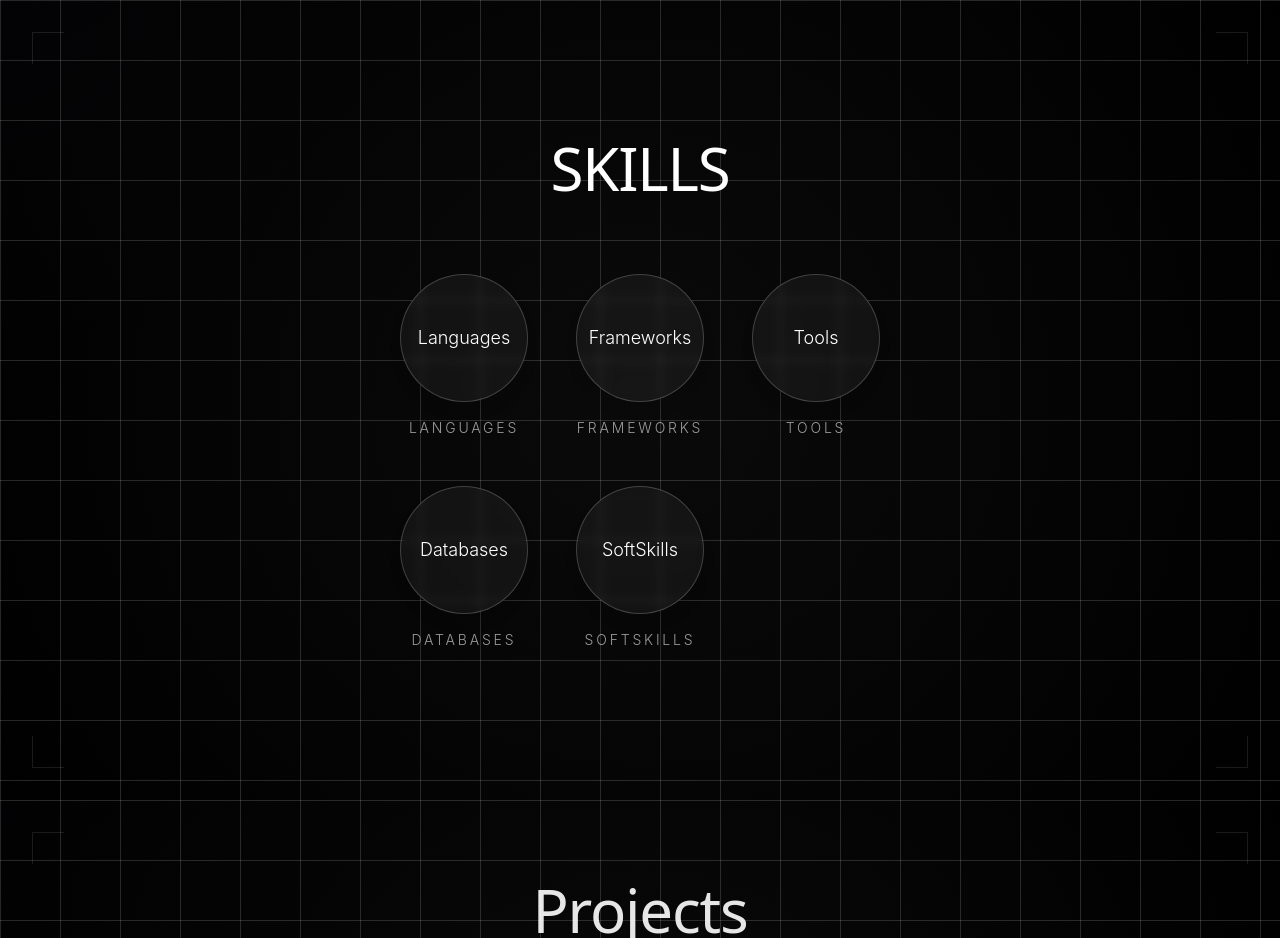
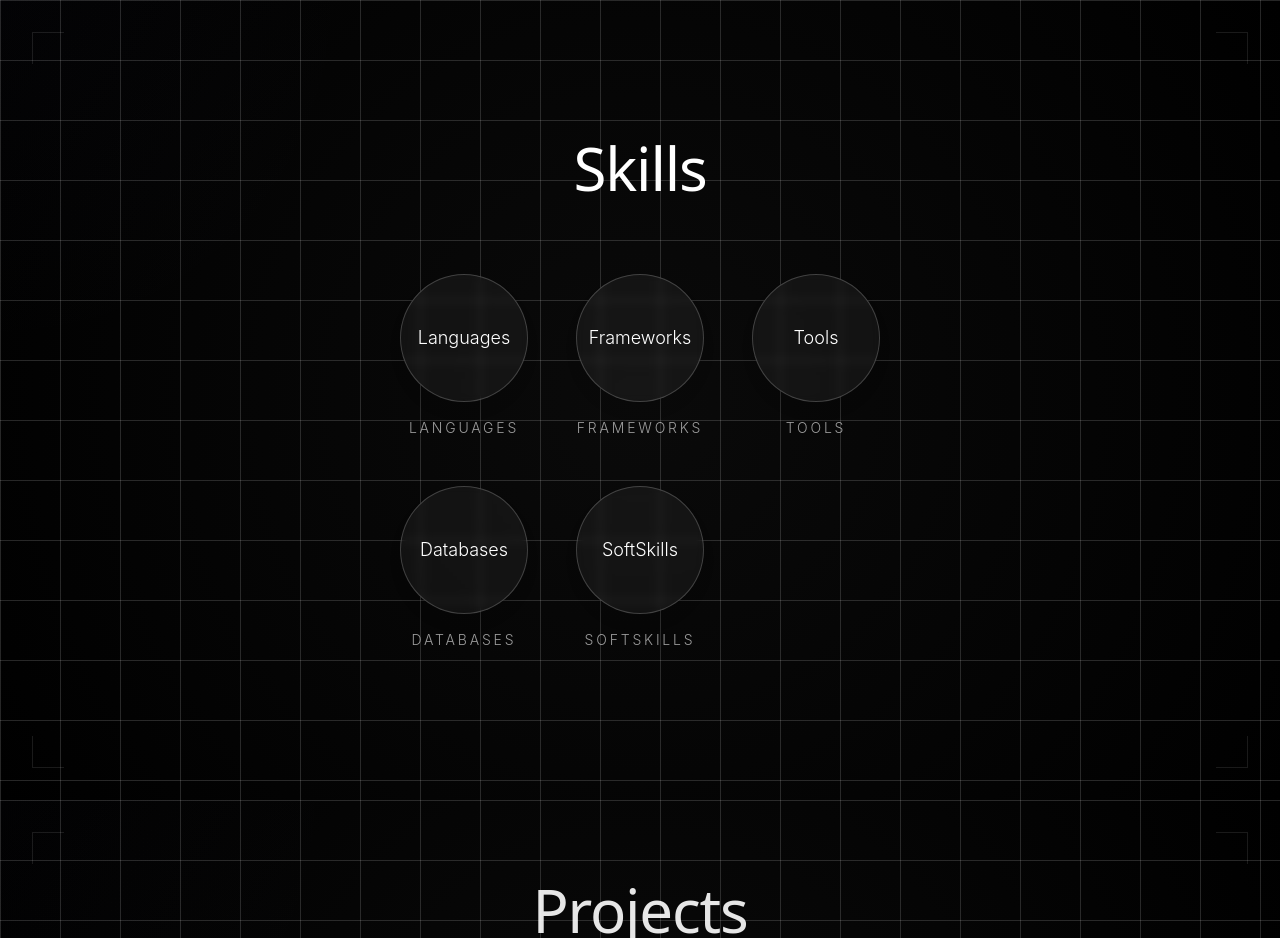
Before and after one commit to Keshav14git/Keshav-Portfolio, a React (Vite) app: page / in a window 1280 px wide. Shown: the part 1600-2538 px from the top of the page. Built offline with nearby package versions, Linux system fonts and the light colour scheme.

Commit message:
capitalize heading in Skills component for consistency

```diff
--- a/src/Skills.jsx
+++ b/src/Skills.jsx
@@ -66,7 +66,7 @@ const Skills = () => {
             letterSpacing: '-0.02em',
           }}
         >
-          SKILLS
+          Skills
         </h2>
 
         {/* Skills Layout */}
```
